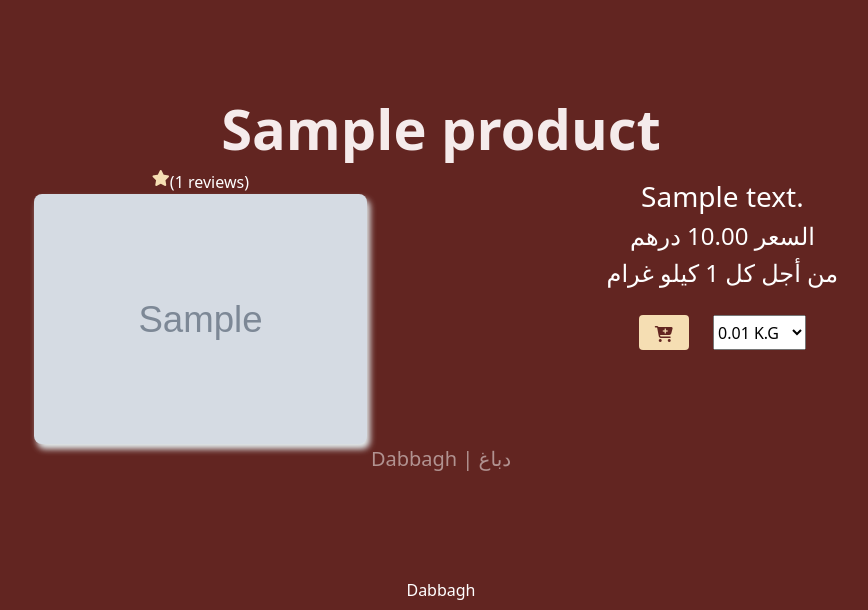
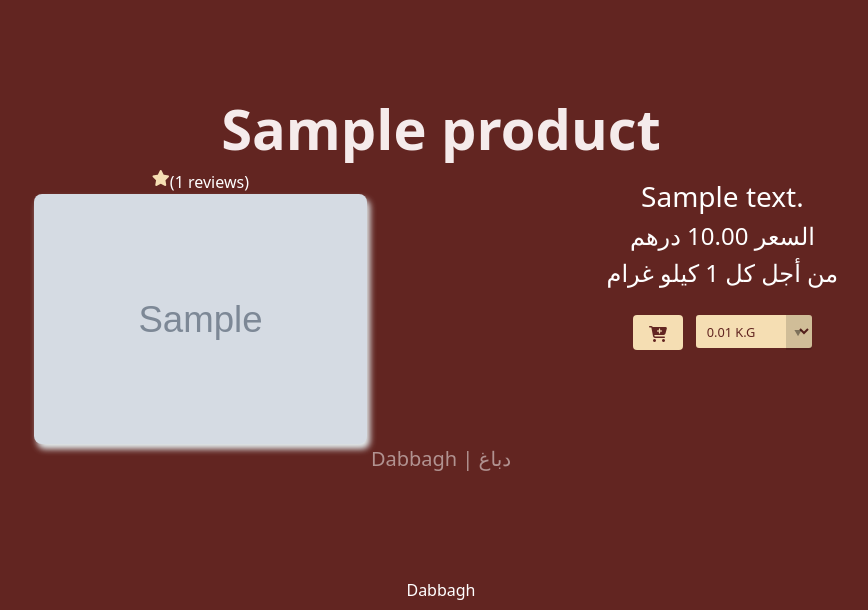
Before and after one commit to AmirIssac/Mahaba, a Laravel app: page /product/1 in a window 1280 px wide. Shown: the part 57-667 px from the top of the page, without its empty margins (199-1067 px from the left). Run offline with Laravel 8, Linux system fonts and the light colour scheme; tables that the repository leaves empty hold one stand-in row (values such as "Sample post"); grey boxes marked "Sample" are stand-in pictures; some libraries are stand-ins or nearby versions.

Commit message:
add contact form and recaptcha

```diff
--- a/composer.json
+++ b/composer.json
@@ -6,6 +6,7 @@
     "license": "MIT",
     "require": {
         "php": "^7.3|^8.0",
+        "biscolab/laravel-recaptcha": "^5.4",
         "fruitcake/laravel-cors": "^2.0",
         "guzzlehttp/guzzle": "^7.0.1",
         "laravel/framework": "^8.75",
--- /dev/null
+++ b/config/recaptcha.php
@@ -0,0 +1,179 @@
+<?php
+
+/**
+ * Copyright (c) 2017 - present
+ * LaravelGoogleRecaptcha - recaptcha.php
+ * author: Roberto Belotti - roby.belotti@gmail.com
+ * web : robertobelotti.com, github.com/biscolab
+ * Initial version created on: 12/9/2018
+ * MIT license: https://github.com/biscolab/laravel-recaptcha/blob/master/LICENSE
+ */
+
+/**
+ * To configure correctly please visit https://developers.google.com/recaptcha/docs/start
+ */
+return [
+
+    /**
+     *
+     * The site key
+     * get site key @ www.google.com/recaptcha/admin
+     *
+     */
+    'api_site_key'                 => env('RECAPTCHA_SITE_KEY', ''),
+
+    /**
+     *
+     * The secret key
+     * get secret key @ www.google.com/recaptcha/admin
+     *
+     */
+    'api_secret_key'               => env('RECAPTCHA_SECRET_KEY', ''),
+
+    /**
+     *
+     * ReCATCHA version
+     * Supported: "v2", "invisible", "v3",
+     *
+     * get more info @ https://developers.google.com/recaptcha/docs/versions
+     *
+     */
+    'version'                      => 'v2',
+
+    /**
+     *
+     * The curl timout in seconds to validate a recaptcha token
+     * @since v3.5.0
+     *
+     */
+    'curl_timeout'                 => 10,
+
+    /**
+     *
+     * IP addresses for which validation will be skipped
+     * IP/CIDR netmask eg. 127.0.0.0/24, also 127.0.0.1 is accepted and /32 assumed
+     *
+     */
+    'skip_ip'                      => env('RECAPTCHA_SKIP_IP', []),
+
+    /**
+     *
+     * Default route called to check the Google reCAPTCHA token
+     * @since v3.2.0
+     *
+     */
+    'default_validation_route'     => 'biscolab-recaptcha/validate',
+
+    /**
+     *
+     * The name of the parameter used to send Google reCAPTCHA token to verify route
+     * @since v3.2.0
+     *
+     */
+    'default_token_parameter_name' => 'token',
+
+    /**
+     *
+     * The default Google reCAPTCHA language code
+     * It has no effect with v3
+     * @see   https://developers.google.com/recaptcha/docs/language
+     * @since v3.6.0
+     *
+     */
+    'default_language'             => null,
+
+    /**
+     *
+     * The default form ID. Only for "invisible" reCAPTCHA
+     * @since v4.0.0
+     *
+     */
+    'default_form_id'              => 'biscolab-recaptcha-invisible-form',
+
+    /**
+     *
+     * Deferring the render can be achieved by specifying your onload callback function and adding parameters to the JavaScript resource.
+     * It has no effect with v3 and invisible
+     * @see   https://developers.google.com/recaptcha/docs/display#explicit_render
+     * @since v4.0.0
+     * Supported true, false
+     *
+     */
+    'explicit'                     => false,
+
+    /**
+     *
+     * Set API domain. You can use "www.recaptcha.net" in case "www.google.com" is not accessible.
+     * (no check will be made on the entered value)
+     * @see   https://developers.google.com/recaptcha/docs/faq#can-i-use-recaptcha-globally
+     * @since v4.3.0
+     * Default 'www.google.com' (ReCaptchaBuilder::DEFAULT_RECAPTCHA_API_DOMAIN)
+     *
+     */
+    'api_domain'                   => 'www.google.com',
+
+    /**
+     *
+     * Set `true` when the error message must be null
+     * @since v5.1.0
+     * Default false
+     *
+     */
+    'empty_message' => false,
+
+    /**
+     *
+     * Set either the error message or the errom message translation key
+     * @since v5.1.0
+     * Default 'validation.recaptcha'
+     *
+     */
+    'error_message_key' => 'validation.recaptcha',
+
+    /**
+     *
+     * g-recaptcha tag attributes and grecaptcha.render parameters (v2 only)
+     * @see   https://developers.google.com/recaptcha/docs/display#render_param
+     * @since v4.0.0
+     */
+    'tag_attributes'               => [
+
+        /**
+         * The color theme of the widget.
+         * Supported "light", "dark"
+         */
+        'theme'            => 'light',
+
+        /**
+         * The size of the widget.
+         * Supported "normal", "compact"
+         */
+        'size'             => 'normal',
+
+        /**
+         * The tabindex of the widget and challenge.
+         * If other elements in your page use tabindex, it should be set to make user navigation easier.
+         */
+        'tabindex'         => 0,
+
+        /**
+         * The name of your callback function, executed when the user submits a successful response.
+         * The g-recaptcha-response token is passed to your callback.
+         * DO NOT SET "biscolabOnloadCallback"
+         */
+        'callback'         => null,
+
+        /**
+         * The name of your callback function, executed when the reCAPTCHA response expires and the user needs to re-verify.
+         * DO NOT SET "biscolabOnloadCallback"
+         */
+        'expired-callback' => null,
+
+        /**
+         * The name of your callback function, executed when reCAPTCHA encounters an error (usually network connectivity) and cannot continue until connectivity is restored.
+         * If you specify a function here, you are responsible for informing the user that they should retry.
+         * DO NOT SET "biscolabOnloadCallback"
+         */
+        'error-callback'   => null,
+    ]
+];
--- a/resources/views/Admin/orders/index.blade.php
+++ b/resources/views/Admin/orders/index.blade.php
@@ -15,8 +15,8 @@
     <div class="col-md-12 ml-auto mr-auto">
       <div class="card card-upgrade">
         <div class="card-header text-center">
-          <h4 class="card-title">Orders <span class="badge badge-primary radius-span"> {{$orders_count}} </span>
-          </h4>
+          <h3 class="card-title"><b style="color: #fa7a50">Orders {{$orders_count}}</b>
+          </h3>
           <h4 class="card-title">
           Pending <span class="badge badge-danger radius-span"> {{$status_arr['pending']}} </span>
           preparing <span class="badge badge-info radius-span"> {{$status_arr['preparing']}} </span>
--- a/resources/views/Admin/users/customers.blade.php
+++ b/resources/views/Admin/users/customers.blade.php
@@ -7,7 +7,7 @@
     <div class="col-md-12 ml-auto mr-auto">
       <div class="card card-upgrade">
         <div class="card-header text-center">
-          <h4 class="card-title">Customers <span class="badge badge-primary"> {{$customers->count()}} </span> </h3>
+          <h4 class="card-title"><b style="color: #fa7a50">Customers {{$customers->count()}} </b>  </h3>
             <p class="card-category"></p>
         </div>
         <div class="card-body">
--- a/resources/views/Admin/users/employees.blade.php
+++ b/resources/views/Admin/users/employees.blade.php
@@ -7,7 +7,7 @@
     <div class="col-md-12 ml-auto mr-auto">
       <div class="card card-upgrade">
         <div class="card-header text-center">
-          <h4 class="card-title">Employees <span class="badge badge-primary"> {{$employees->count()}} </span> </h3>
+          <h4 class="card-title"><b style="color: #fa7a50">Employees  {{$employees->count()}} </h3>
             <p class="card-category"></p>
         </div>
         <div class="card-body">
--- a/resources/views/Customer/cart/view_details.blade.php
+++ b/resources/views/Customer/cart/view_details.blade.php
@@ -162,7 +162,7 @@
                                 $cart_grand_total = $cart_total + $tax_value ;
                                 $cart_grand_total = number_format((float)$cart_grand_total, 2, '.', '');
                             ?>
-                            <h3><b><li>Total <span id="cart-total">{{$cart_grand_total}} AED</span></li></b></h3>
+                            <li><h3><b>Total <span id="cart-total">{{$cart_grand_total}} AED</span></b></h3></li>
                         </ul>
                         <input type="hidden" id="min-order-val" value="{{$min_order}}">
                         @if(Auth::user())
--- a/resources/views/Customer/product/view.blade.php
+++ b/resources/views/Customer/product/view.blade.php
@@ -46,6 +46,81 @@
      .bi-star:hover{
          cursor: pointer;
      }
+
+    /* select style */
+    .small {
+    font-size: .8em;
+    }
+
+    .square {
+    width: .7em;
+    height: .7em;
+    margin: .5em;
+    display: inline-block;
+    }
+
+    /* Custom dropdown */
+    .custom-dropdown {
+    position: relative;
+    display: inline-block;
+    vertical-align: middle;
+    }
+
+    .custom-dropdown select {
+    background-color: wheat;
+    color: #622521;
+    font-size: inherit;
+    padding: .5em;
+    padding-right: 2.5em;
+    border: 0;
+    margin: 0;
+    border-radius: 3px;
+    text-indent: 0.01px;
+    text-overflow: '';
+    -webkit-appearance: button; /* hide default arrow in chrome OSX */
+    }
+
+    .custom-dropdown::before,
+    .custom-dropdown::after {
+    content: "";
+    position: absolute;
+    pointer-events: none;
+    }
+
+    .custom-dropdown::after { /*  Custom dropdown arrow */
+    content: "\25BC";
+    height: 1em;
+    font-size: .625em;
+    line-height: 1;
+    right: 1.2em;
+    top: 50%;
+    margin-top: -.5em;
+    }
+
+    .custom-dropdown::before { /*  Custom dropdown arrow cover */
+    width: 2em;
+    right: 0;
+    top: 0;
+    bottom: 0;
+    border-radius: 0 3px 3px 0;
+    }
+
+    .custom-dropdown select[disabled] {
+    color: rgba(0,0,0,.3);
+    }
+
+    .custom-dropdown select[disabled]::after {
+    color: rgba(0,0,0,.1);
+    }
+
+    .custom-dropdown::before {
+    background-color: rgba(0,0,0,.15);
+    }
+
+    .custom-dropdown::after {
+    color: rgba(0,0,0,.4);
+    }
+
     @media only screen and (max-width: 600px) {
         .product-div {
             display: flex;
@@ -64,7 +139,6 @@
         <div class="text-center text-white product-div">
             <h1 class="display-4 fw-bolder text-prim">{{ $product->name_en }}</h1>
             <div style="display: flex; justify-content: space-around;" class="my-product-content">
-
                 <div style="display: flex; flex-direction: column">
                     <div style="display: flex; justify-content: center">
                     @for($k=1;$k<=$rate;$k++)
@@ -109,13 +183,14 @@
                     --}}
                     <div style="display: flex; justify-content: space-around; padding:20px;">
                         @if($product->availability)
-                        <button id="add-to-cart" class="btn view-btn"> <i class="fa fa-cart-plus"></i> </button>
+                        <button id="add-to-cart" class="btn view-btn"> <i class="fa fa-cart-plus"></i></button>
                         @else
                         <button id="add-to-cart" class="btn btn-danger" disabled> <i class="fa fa-cart-plus"></i> </button>
                         @endif
                         {{--
                         <button id="favorite-btn" class="btn view-btn"><i class="fa-solid fa-heart-circle-plus"></i> </button>
                         --}}
+                            <span class="custom-dropdown small">
                                 <select id="weight-in-gram">
                                     <?php $quantity = $product->min_weight / 1000 ;
                                       $increasing = $product->increase_by / 1000 ;
@@ -126,6 +201,7 @@
                                         <?php $loop_counter++ ?>
                                     @endfor
                                 </select>
+                            </span>
                     </div>
                     @if(Auth::user())
                     @if(!$exist_rate)
--- a/resources/views/Guest/cart/view_details.blade.php
+++ b/resources/views/Guest/cart/view_details.blade.php
@@ -176,7 +176,7 @@
                                 <input type="hidden" value="{{$item->id}}" id="product{{$counter}}">
                                 <tr>
                                     <td>
-                                        <img src="{{asset('storage/'.$item->image)}}" alt="" height="75px">
+                                        <img src="{{asset('storage/'.$item->image)}}" alt="" class="product-image">
                                         <h5>{{$item->name_en}}</h5>
                                     </td>
                                     <td>
@@ -219,10 +219,12 @@
                                         @endif
                                     </td>
                                     <td>
+                                        {{--
                                         <form action="{{route('delete.cart.item',$item->id)}}" method="POST">
                                             @csrf
                                             <button style="border: none; background-color: transparent" class="btn btn-danger" onclick="javascript:this.form.submit();"><i class="fa-solid fa-delete-left"></i></button>
                                         </form>
+                                        --}}
                                     </td>
                                 </tr>
                                 <?php $counter++; ?>
--- a/resources/views/Layouts/_filter.blade.php
+++ b/resources/views/Layouts/_filter.blade.php
@@ -8,12 +8,12 @@
 <form action="{{ route('filter') }}" method="GET">
     @csrf
 <div class="col mb-5">
-    <div class="card h-100 product-container">
+    <div class="card h-100" style="background-color: #e4eef0; color: #622521">
             <div class="badge sale-badge position-absolute" style="top: 0.5rem; right: 0.5rem">Filter</div>
         <div class="card-body p-4">
             <div class="text-center">
                 <label>Search</label>
-                <input type="search" name="search" class="input-search">
+                <input type="search" name="search" class="input-search" placeholder="name...">
                 <hr>
                 <div style="display: flex; flex-direction: column">
                     <label>Category</label>
--- a/resources/views/Layouts/dashboard_main.blade.php
+++ b/resources/views/Layouts/dashboard_main.blade.php
@@ -16,7 +16,6 @@
 -->
 <!DOCTYPE html>
 <html lang="en">
-
 <head>
   <meta charset="utf-8" />
   <link rel="apple-touch-icon" sizes="76x76" href="{{asset('dashboard_asset/img/apple-icon.png')}}">
@@ -36,7 +35,6 @@
   <link href="{{asset('dashboard_asset/demo/demo.css')}}" rel="stylesheet" />
   @yield('links')
 </head>
-
 <body class="">
   <div class="wrapper ">
     <div class="sidebar" data-color="orange">
@@ -133,6 +131,7 @@
                 </a>
                 <div class="dropdown-menu dropdown-menu-right" aria-labelledby="navbarDropdownAccountLink">
                   <a class="dropdown-item" href="/">Website</a>
+                  <a class="dropdown-item" href="{{ route('dashboard.messages') }}">Messages</a>
                   <form action="{{route('logout')}}" method="POST">
                     @csrf
                   <button class="dropdown-item">Logout</button>
--- a/routes/web.php
+++ b/routes/web.php
@@ -50,6 +50,8 @@ Route::group(['middleware'=>['is_admin','auth']] , function(){
         Route::post('/update/settings' , [App\Http\Controllers\Admin\SettingController::class , 'update'])->name('update.settings');
         Route::get('/print/order/{order_id}',[App\Http\Controllers\Admin\OrderController::class, 'printOrder'])->name('print.order');
         Route::get('/roles-permissions',[App\Http\Controllers\Admin\PermissionController::class, 'rolesAndPermissionsIndex'])->name('roles.permissions');
+        Route::get('/dashboard-messages',[App\Http\Controllers\Admin\SettingController::class, 'showMessages'])->name('dashboard.messages');
+        Route::get('/dashboard-view-message/{message_id}',[App\Http\Controllers\Admin\SettingController::class, 'viewMessage'])->name('dashboard.view.message');
 });
 /*
 Route::get('/login-form',function(){
```
Also changed, not shown: app/Http/Controllers/Admin/SettingController.php (+11 -0 lines), app/Http/Controllers/ContactController.php (+1 -12 lines), resources/views/Admin/settings/messages.blade.php (added, +57 -0 lines), resources/views/Admin/settings/view_message.blade.php (added, +88 -0 lines), resources/views/Information/contact_us.blade.php (+12 -2 lines), 1 other file. Lines whose indentation alone changed are shown as unchanged.
